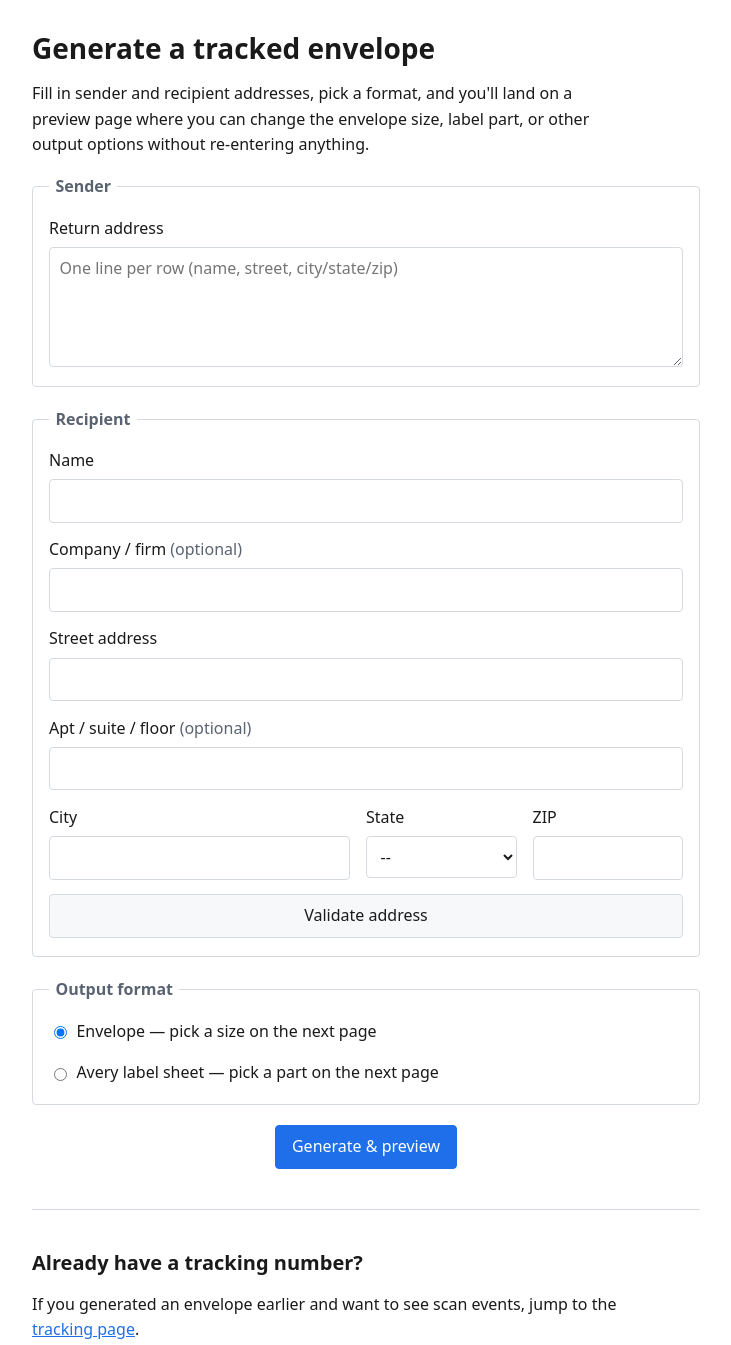
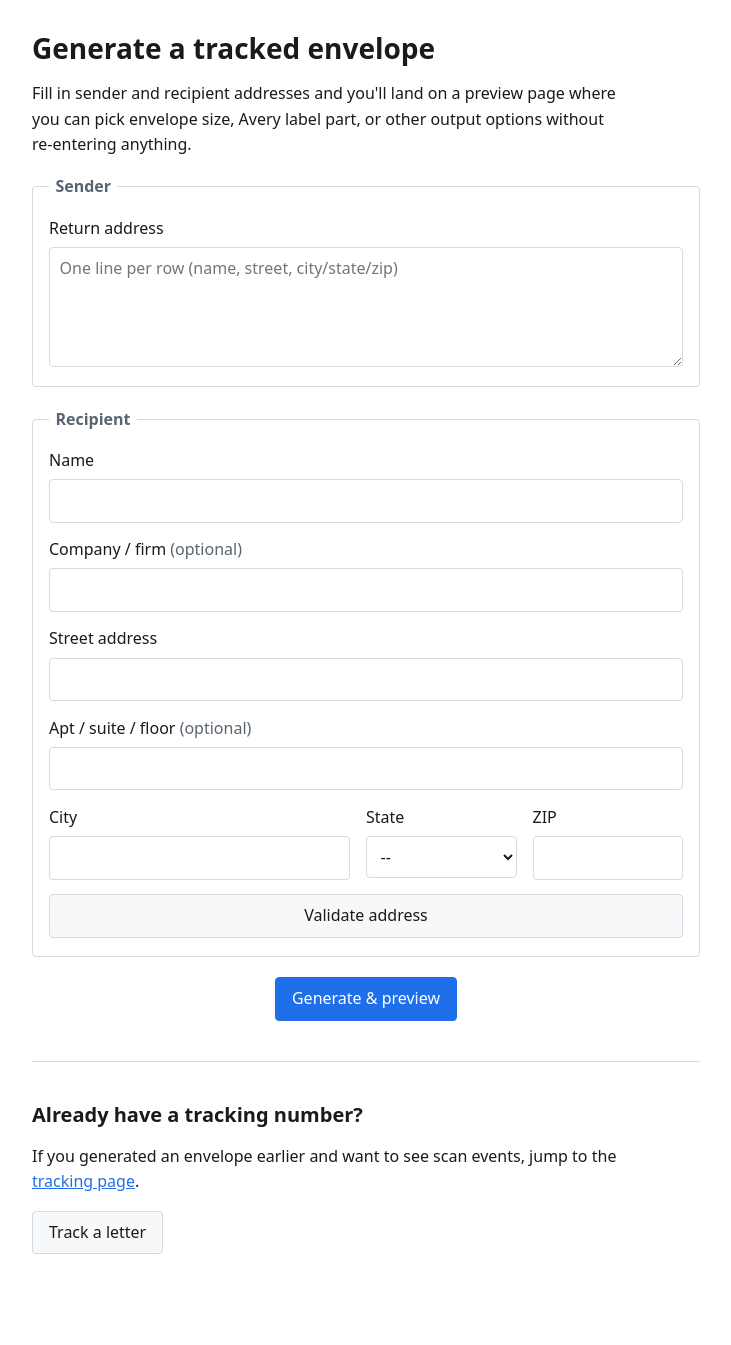
Before and after one commit to ak2k/mailwatch, a Python web app: template mailwatch/templates/index.html in a window 1280 px wide. Shown: the part 54-1399 px from the top of the page, without its empty margins (274-1005 px from the left). Run offline with Jinja, Linux system fonts and the light colour scheme; the template is opened without the code that fills it, so the values that code supplies are empty.

Commit message:
fix(pdf): single-space recipient lines + drop page-1 format radio
envelope.html: wrap recipient lines in a non-flex inner .recipient-lines
div. WeasyPrint treats each <br/>-separated fragment as a separate
anonymous flex item when display:flex is applied to the text container
directly, producing phantom double-spacing. Moving the flex to the
outer block and letting the inner block flow normally matches both the
sibling avery.html pattern (.recipient-text) and upstream 1997cui/
envelope's original envelopepdf.html layout.

Drop the Output format fieldset from index.html and the matching
format_type field from GenerateForm + /generate handler. /preview has
its own format radio as the single source of truth; /generate now
redirects to /preview (no fmt query param) and /preview defaults to
fmt=envelope via _preview_options. Tests updated; one test
(test_generate_avery_redirects_to_avery_preview) removed as obsolete.

```diff
--- a/mailwatch/templates/index.html
+++ b/mailwatch/templates/index.html
@@ -5,9 +5,9 @@
 {% block content %}
 <h1>Generate a tracked envelope</h1>
 <p>
-  Fill in sender and recipient addresses, pick a format, and you'll land
-  on a preview page where you can change the envelope size, label part,
-  or other output options without re-entering anything.
+  Fill in sender and recipient addresses and you'll land on a preview
+  page where you can pick envelope size, Avery label part, or other
+  output options without re-entering anything.
 </p>
 
 <form id="generate-form" action="/generate" method="post" class="stack">
@@ -86,20 +86,6 @@
     </div>
   </fieldset>
 
-  <fieldset>
-    <legend>Output format</legend>
-    <div class="field radios">
-      <label class="radio">
-        <input type="radio" name="format_type" value="envelope" checked>
-        Envelope — pick a size on the next page
-      </label>
-      <label class="radio">
-        <input type="radio" name="format_type" value="avery">
-        Avery label sheet — pick a part on the next page
-      </label>
-    </div>
-  </fieldset>
-
   <div class="field actions">
     <button type="submit" class="primary">Generate &amp; preview</button>
   </div>
--- a/mailwatch/templates/pdf/envelope.html
+++ b/mailwatch/templates/pdf/envelope.html
@@ -101,7 +101,9 @@
             {% for line in sender_lines %}{{ line }}<br/>{% endfor %}
         </div>
         <div class="recipient">
-            {% for line in recipient_lines %}{{ line }}<br/>{% endfor %}
+            <div class="recipient-lines">
+                {% for line in recipient_lines %}{{ line }}<br/>{% endfor %}
+            </div>
         </div>
         <div class="barcode">
             {% if human_readable %}<div class="hr-digits">{{ human_readable_text }}</div>{% endif %}
```
Also changed, not shown: mailwatch/routes.py (+4 -5 lines), tests/test_routes.py (+12 -18 lines).
